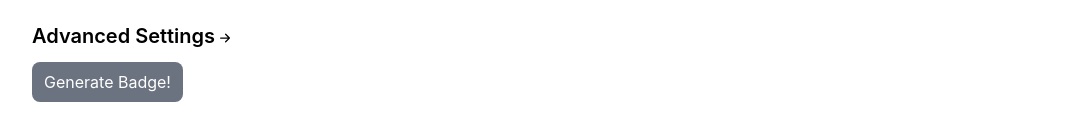
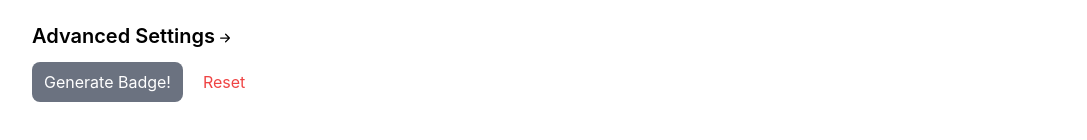
Before and after one commit to casperiv0/gh-readme-stats-creator, a Next.js app: page / in a window 1280 px wide. Shown: the part 492-632 px from the top of the page, without its empty margins (96-1183 px from the left). Built offline with nearby package versions, Linux system fonts and the light colour scheme; no server answers.

Commit message:
:tada: add reset button

```diff
--- a/src/components/Button.tsx
+++ b/src/components/Button.tsx
@@ -8,7 +8,7 @@ type Props = React.DetailedHTMLProps<
 export const Button = ({ className = "", ...rest }: Props) => {
   return (
     <button
-      className={`${className} p-2 px-3 bg-gray-500 rounded-lg text-white hover:bg-gray-600 focus:bg-gray-600 transition-colors disabled:cursor-not-allowed disabled:opacity-60`}
+      className={`py-2 px-3 bg-gray-500 rounded-lg text-white hover:bg-gray-600 focus:bg-gray-600 transition-colors disabled:cursor-not-allowed disabled:opacity-60 ${className}`}
       {...rest}
     />
   );
--- a/src/pages/index.tsx
+++ b/src/pages/index.tsx
@@ -235,7 +235,16 @@ export default function Index({ themes }: Props) {
                 </div>
               </div>
 
-              <Button type="submit">Generate Badge!</Button>
+              <Button disabled={!(Object.keys(errors).length <= 0)} type="submit">
+                Generate Badge!
+              </Button>
+              <Button
+                onClick={() => setUrl(null)}
+                className="ml-2 bg-white text-red-500 hover:bg-red-500 hover:text-white focus:bg-red-500 focus:text-white"
+                type="reset"
+              >
+                Reset
+              </Button>
             </form>
           )}
         </Formik>
```
